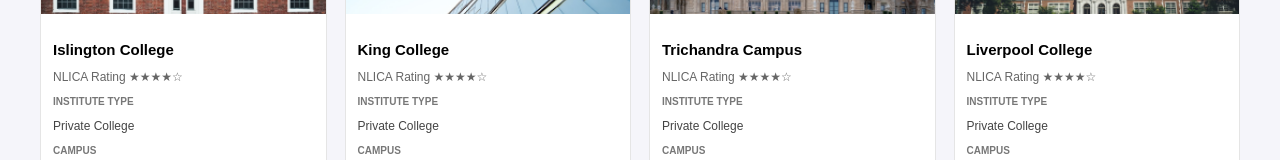
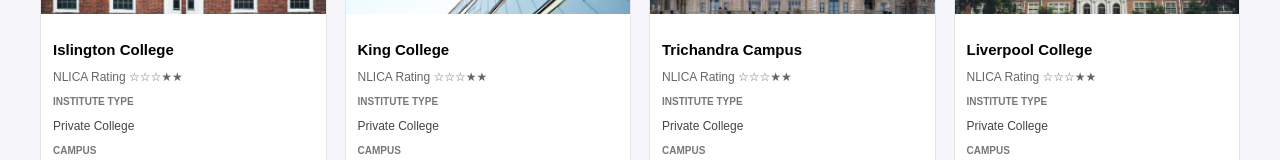
Before and after one commit to bibashmanjusubedi/schoolbharna-ui, a React (Vite) app: page / in a window 1280 px wide. Shown: the part 1371-1531 px from the top of the page. Built offline with nearby package versions, Linux system fonts and the light colour scheme.

Commit message:
fix: Stars in FeaturedInstitutionsCard

```diff
--- a/src/components/layout/FeaturedInstitutions.jsx
+++ b/src/components/layout/FeaturedInstitutions.jsx
@@ -71,7 +71,7 @@ export default function FeaturedInstitutions(){
 
                             <div className="institution-body">
                                 <h3>{item.name}</h3>
-                                <p className="rating">{item.university} ★★★★☆</p>
+                                <p className="rating">{item.university} ☆☆☆★★</p>
 
                                 <div className = "info-block">
                                     <span>INSTITUTE TYPE</span>
```
